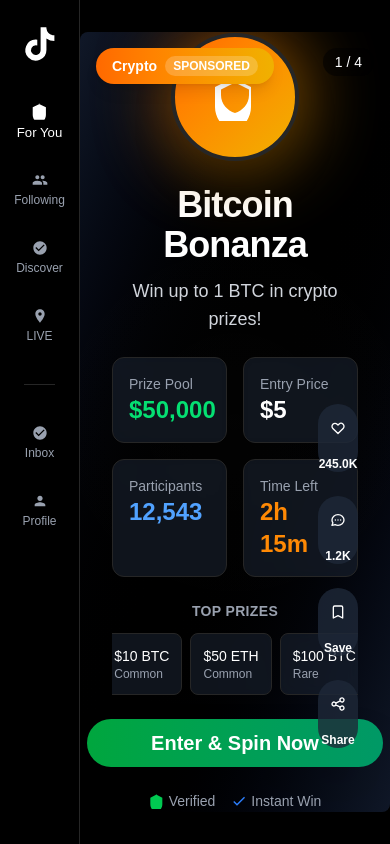
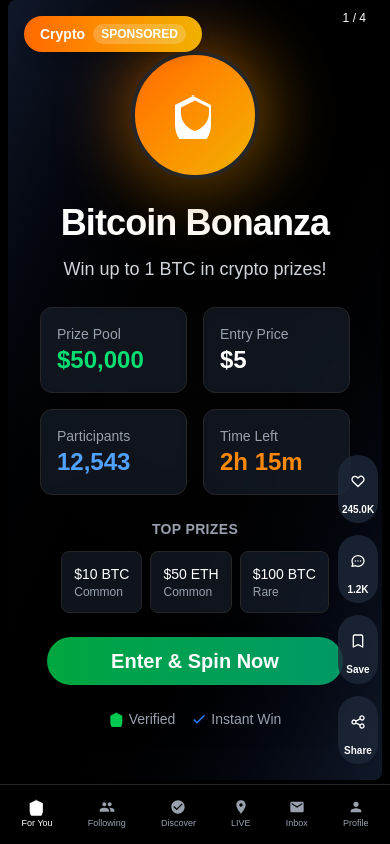
Before and after one commit to TarunGenwa/tiktok-raffle-pg, a Next.js app: page / in a window 390 px wide. Built offline with nearby package versions, Linux system fonts and the light colour scheme.

Commit message:
sidebar update'

```diff
--- a/app/components/InteractionSidebar.tsx
+++ b/app/components/InteractionSidebar.tsx
@@ -29,17 +29,17 @@ export default function InteractionSidebar() {
   };
 
   return (
-    <div className="flex flex-col items-center gap-6">
+    <div className="flex flex-col items-center gap-3 sm:gap-4 md:gap-6">
       {/* Like Button */}
       <Button
         onClick={handleLike}
         variant="ghost"
         size="icon-lg"
-        className="flex flex-col h-auto gap-1 transition-transform hover:scale-110 bg-gray-800/80 hover:bg-gray-700/80 rounded-full"
+        className="flex flex-col h-auto gap-0.5 sm:gap-1 transition-transform hover:scale-110 bg-gray-800/80 hover:bg-gray-700/80 rounded-full p-1.5 sm:p-2"
       >
-        <div className="w-12 h-12 flex items-center justify-center">
+        <div className="w-10 h-10 sm:w-11 sm:h-11 md:w-12 md:h-12 flex items-center justify-center">
           <svg
-            className={`w-7 h-7 transition-colors ${isLiked ? 'text-red-500 fill-current' : 'text-white'}`}
+            className={`w-5 h-5 sm:w-6 sm:h-6 md:w-7 md:h-7 transition-colors ${isLiked ? 'text-red-500 fill-current' : 'text-white'}`}
             fill={isLiked ? 'currentColor' : 'none'}
             stroke="currentColor"
             viewBox="0 0 24 24"
@@ -52,13 +52,13 @@ export default function InteractionSidebar() {
             />
           </svg>
         </div>
-        <span className="text-white text-xs font-semibold">{formatCount(likes)}</span>
+        <span className="text-white text-[10px] sm:text-xs font-semibold">{formatCount(likes)}</span>
       </Button>
 
       {/* Comment Button */}
-      <Button variant="ghost" size="icon-lg" className="flex flex-col h-auto gap-1 transition-transform hover:scale-110 bg-gray-800/80 hover:bg-gray-700/80 rounded-full">
-        <div className="w-12 h-12 flex items-center justify-center">
-          <svg className="w-7 h-7 text-white" fill="none" stroke="currentColor" viewBox="0 0 24 24">
+      <Button variant="ghost" size="icon-lg" className="flex flex-col h-auto gap-0.5 sm:gap-1 transition-transform hover:scale-110 bg-gray-800/80 hover:bg-gray-700/80 rounded-full p-1.5 sm:p-2">
+        <div className="w-10 h-10 sm:w-11 sm:h-11 md:w-12 md:h-12 flex items-center justify-center">
+          <svg className="w-5 h-5 sm:w-6 sm:h-6 md:w-7 md:h-7 text-white" fill="none" stroke="currentColor" viewBox="0 0 24 24">
             <path
               strokeLinecap="round"
               strokeLinejoin="round"
@@ -67,13 +67,13 @@ export default function InteractionSidebar() {
             />
           </svg>
         </div>
-        <span className="text-white text-xs font-semibold">1.2K</span>
+        <span className="text-white text-[10px] sm:text-xs font-semibold">1.2K</span>
       </Button>
 
       {/* Bookmark Button */}
-      <Button variant="ghost" size="icon-lg" className="flex flex-col h-auto gap-1 transition-transform hover:scale-110 bg-gray-800/80 hover:bg-gray-700/80 rounded-full">
-        <div className="w-12 h-12 flex items-center justify-center">
-          <svg className="w-7 h-7 text-white" fill="none" stroke="currentColor" viewBox="0 0 24 24">
+      <Button variant="ghost" size="icon-lg" className="flex flex-col h-auto gap-0.5 sm:gap-1 transition-transform hover:scale-110 bg-gray-800/80 hover:bg-gray-700/80 rounded-full p-1.5 sm:p-2">
+        <div className="w-10 h-10 sm:w-11 sm:h-11 md:w-12 md:h-12 flex items-center justify-center">
+          <svg className="w-5 h-5 sm:w-6 sm:h-6 md:w-7 md:h-7 text-white" fill="none" stroke="currentColor" viewBox="0 0 24 24">
             <path
               strokeLinecap="round"
               strokeLinejoin="round"
@@ -82,13 +82,13 @@ export default function InteractionSidebar() {
             />
           </svg>
         </div>
-        <span className="text-white text-xs font-semibold">Save</span>
+        <span className="text-white text-[10px] sm:text-xs font-semibold">Save</span>
       </Button>
 
       {/* Share Button */}
-      <Button variant="ghost" size="icon-lg" className="flex flex-col h-auto gap-1 transition-transform hover:scale-110 bg-gray-800/80 hover:bg-gray-700/80 rounded-full">
-        <div className="w-12 h-12 flex items-center justify-center">
-          <svg className="w-7 h-7 text-white" fill="none" stroke="currentColor" viewBox="0 0 24 24">
+      <Button variant="ghost" size="icon-lg" className="flex flex-col h-auto gap-0.5 sm:gap-1 transition-transform hover:scale-110 bg-gray-800/80 hover:bg-gray-700/80 rounded-full p-1.5 sm:p-2">
+        <div className="w-10 h-10 sm:w-11 sm:h-11 md:w-12 md:h-12 flex items-center justify-center">
+          <svg className="w-5 h-5 sm:w-6 sm:h-6 md:w-7 md:h-7 text-white" fill="none" stroke="currentColor" viewBox="0 0 24 24">
             <path
               strokeLinecap="round"
               strokeLinejoin="round"
@@ -97,7 +97,7 @@ export default function InteractionSidebar() {
             />
           </svg>
         </div>
-        <span className="text-white text-xs font-semibold">Share</span>
+        <span className="text-white text-[10px] sm:text-xs font-semibold">Share</span>
       </Button>
     </div>
   );
--- a/app/components/NavSidebar.tsx
+++ b/app/components/NavSidebar.tsx
@@ -45,8 +45,33 @@ export default function NavSidebar() {
     }
   ];
 
+  const additionalItems = [
+    {
+      id: 'inbox',
+      label: 'Inbox',
+      icon: (
+        <svg className="w-7 h-7" fill="currentColor" viewBox="0 0 24 24">
+          <path d="M20 4H4c-1.1 0-1.99.9-1.99 2L2 18c0 1.1.9 2 2 2h16c1.1 0 2-.9 2-2V6c0-1.1-.9-2-2-2zm0 4l-8 5-8-5V6l8 5 8-5v2z"/>
+        </svg>
+      )
+    },
+    {
+      id: 'profile',
+      label: 'Profile',
+      icon: (
+        <svg className="w-7 h-7" fill="currentColor" viewBox="0 0 24 24">
+          <path d="M12 12c2.21 0 4-1.79 4-4s-1.79-4-4-4-4 1.79-4 4 1.79 4 4 4zm0 2c-2.67 0-8 1.34-8 4v2h16v-2c0-2.66-5.33-4-8-4z"/>
+        </svg>
+      )
+    }
+  ];
+
+  const allItems = [...navItems, ...additionalItems];
+
   return (
-    <div className="flex flex-col gap-8 p-6">
+    <>
+      {/* Desktop Sidebar */}
+      <div className="hidden md:flex flex-col gap-8 p-6">
         {/* Logo */}
         <div className="flex items-center justify-center">
           <div className="text-white font-bold text-2xl">
@@ -80,20 +105,48 @@ export default function NavSidebar() {
 
         {/* Additional Actions */}
         <div className="flex flex-col gap-4">
-        <Button variant="ghost" className="flex flex-col h-auto items-center gap-1 text-gray-400 hover:text-gray-200 transition-colors p-2">
-          <svg className="w-7 h-7" fill="currentColor" viewBox="0 0 24 24">
-            <path d="M12 2C6.48 2 2 6.48 2 12s4.48 10 10 10 10-4.48 10-10S17.52 2 12 2zm-2 15l-5-5 1.41-1.41L10 14.17l7.59-7.59L19 8l-9 9z"/>
-          </svg>
-          <span className="text-xs font-medium">Inbox</span>
+          {additionalItems.map((item) => (
+            <Button
+              key={item.id}
+              variant="ghost"
+              onClick={() => setActiveTab(item.id)}
+              className={`flex flex-col h-auto items-center gap-1 transition-all p-2 ${
+                activeTab === item.id
+                  ? 'text-white scale-110'
+                  : 'text-gray-400 hover:text-gray-200'
+              }`}
+            >
+              {item.icon}
+              <span className="text-xs font-medium">{item.label}</span>
             </Button>
-
-        <Button variant="ghost" className="flex flex-col h-auto items-center gap-1 text-gray-400 hover:text-gray-200 transition-colors p-2">
-          <svg className="w-7 h-7" fill="currentColor" viewBox="0 0 24 24">
-            <path d="M12 12c2.21 0 4-1.79 4-4s-1.79-4-4-4-4 1.79-4 4 1.79 4 4 4zm0 2c-2.67 0-8 1.34-8 4v2h16v-2c0-2.66-5.33-4-8-4z"/>
-          </svg>
-          <span className="text-xs font-medium">Profile</span>
-        </Button>
+          ))}
         </div>
       </div>
+
+      {/* Mobile Bottom Navigation */}
+      <div className="md:hidden fixed bottom-0 left-0 right-0 bg-black/95 backdrop-blur-lg border-t border-gray-800 z-40 safe-area-inset-bottom">
+        <nav className="flex justify-around items-center px-1 py-2">
+          {allItems.map((item) => (
+            <Button
+              key={item.id}
+              variant="ghost"
+              onClick={() => setActiveTab(item.id)}
+              className={`flex flex-col h-auto items-center gap-0.5 transition-all p-1.5 min-w-0 ${
+                activeTab === item.id
+                  ? 'text-white'
+                  : 'text-gray-400'
+              }`}
+            >
+              <div className={`transition-transform ${activeTab === item.id ? 'scale-110' : ''}`}>
+                <svg className="w-5 h-5 sm:w-6 sm:h-6" fill="currentColor" viewBox="0 0 24 24">
+                  {item.icon.props.children}
+                </svg>
+              </div>
+              <span className="text-[9px] sm:text-[10px] font-medium truncate max-w-[60px]">{item.label}</span>
+            </Button>
+          ))}
+        </nav>
+      </div>
+    </>
   );
 }
--- a/app/page.tsx
+++ b/app/page.tsx
@@ -227,14 +227,19 @@ export default function Home() {
 
   return (
     <div className="flex h-screen bg-black overflow-hidden">
-      {/* Left Sidebar - Navigation */}
-      <aside className="w-20 bg-black border-r border-gray-800 flex-shrink-0">
+      {/* Left Sidebar - Navigation (Desktop Only) */}
+      <aside className="hidden md:block w-20 bg-black border-r border-gray-800 flex-shrink-0">
         <NavSidebar />
       </aside>
 
+      {/* Mobile Navigation - Always render NavSidebar for mobile bottom nav */}
+      <div className="md:hidden">
+        <NavSidebar />
+      </div>
+
       {/* Main Content Area - Media Player */}
       <main
-        className="flex-1 flex items-center justify-center relative overflow-hidden select-none"
+        className="flex-1 flex items-center justify-center relative overflow-hidden select-none pb-16 md:pb-0"
         onTouchStart={onTouchStart}
         onTouchMove={onTouchMove}
         onTouchEnd={onTouchEnd}
@@ -246,7 +251,7 @@ export default function Home() {
           cursor: isDragging ? 'grabbing' : 'grab'
         }}
       >
-        <div className="w-full max-w-md h-[calc(100vh-4rem)] mx-auto relative">
+        <div className="w-full max-w-md h-[calc(100vh-4rem)] md:h-[calc(100vh-4rem)] mx-auto relative px-2 md:px-0">
           {/* Competitions Stack with Smooth Transitions */}
           <div className="relative w-full h-full">
             {competitions.map((competition, index) => {
@@ -315,7 +320,7 @@ export default function Home() {
 
                   {/* Competition Counter (Mobile Only) */}
                   {isActive && (
-                    <div className="md:hidden absolute top-4 right-4 bg-black/50 backdrop-blur-sm px-3 py-1 rounded-full text-white text-sm z-20 pointer-events-none">
+                    <div className="md:hidden absolute top-2 right-2 sm:top-4 sm:right-4 bg-black/50 backdrop-blur-sm px-2 sm:px-3 py-0.5 sm:py-1 rounded-full text-white text-xs sm:text-sm z-20 pointer-events-none">
                       {index + 1} / {competitions.length}
                     </div>
                   )}
@@ -327,14 +332,14 @@ export default function Home() {
           {/* Swipe Indicator */}
           {isDragging && (
             <div className="absolute top-1/2 left-1/2 -translate-x-1/2 -translate-y-1/2 z-30 pointer-events-none">
-              <div className="bg-black/70 rounded-full p-4">
+              <div className="bg-black/70 rounded-full p-3 sm:p-4">
                 {dragOffset > minSwipeDistance && currentCompetitionIndex < competitions.length - 1 && (
-                  <svg className="w-8 h-8 text-white animate-pulse" fill="none" stroke="currentColor" viewBox="0 0 24 24">
+                  <svg className="w-6 h-6 sm:w-8 sm:h-8 text-white animate-pulse" fill="none" stroke="currentColor" viewBox="0 0 24 24">
                     <path strokeLinecap="round" strokeLinejoin="round" strokeWidth={3} d="M19 9l-7 7-7-7" />
                   </svg>
                 )}
                 {dragOffset < -minSwipeDistance && currentCompetitionIndex > 0 && (
-                  <svg className="w-8 h-8 text-white animate-pulse" fill="none" stroke="currentColor" viewBox="0 0 24 24">
+                  <svg className="w-6 h-6 sm:w-8 sm:h-8 text-white animate-pulse" fill="none" stroke="currentColor" viewBox="0 0 24 24">
                     <path strokeLinecap="round" strokeLinejoin="round" strokeWidth={3} d="M5 15l7-7 7 7" />
                   </svg>
                 )}
@@ -378,7 +383,7 @@ export default function Home() {
         </div>
 
         {/* Right Sidebar - Interactions (Overlaid on media player) */}
-        <div className="absolute right-8 bottom-24 z-10">
+        <div className="absolute right-3 bottom-20 sm:right-4 sm:bottom-20 md:right-8 md:bottom-24 z-10">
           <InteractionSidebar />
         </div>
       </main>
```
Also changed, not shown: app/components/PrizeWheel.tsx (+33 -33 lines). Lines whose indentation alone changed are shown as unchanged.
